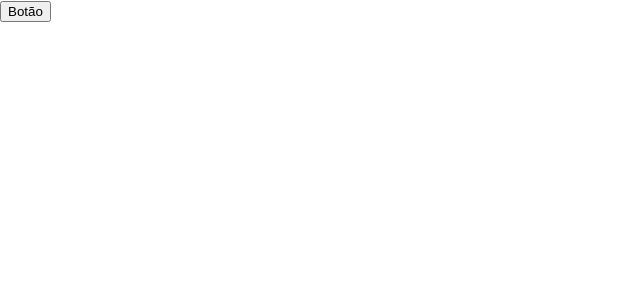
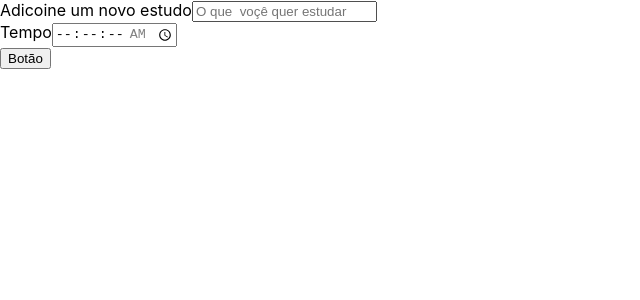
Before and after one commit to RomeuPassadoreNeto23/alura-studies, a React (Create React App) app: page / in a window 1280 px wide. Shown: the top 300 px of the page, without its empty margins (0-640 px from the left). Built offline with nearby package versions, Linux system fonts and the light colour scheme.

Commit message:
Criando o formulário

```diff
--- a/src/App.tsx
+++ b/src/App.tsx
@@ -1,11 +1,11 @@
 import React from 'react';
-import Botao from './components/Botao';
+import Formulario from './components/Formulario';
 
 
 function App() {
   return (
     <div className="App">
-      <Botao />
+      <Formulario />
 
     </div>
   );
--- /dev/null
+++ b/src/components/Formulario/index.tsx
@@ -0,0 +1,36 @@
+import React from "react";
+import Botao from "../Botao";
+class Formulario extends React.Component {
+    render() {
+        return (
+            <form>
+                <div>
+                    <label htmlFor="tarefa">
+                        Adicoine um novo estudo
+                    </label>
+                    <input type="text"
+                           id="tarefa"
+                        name="tarefa"
+                        placeholder="O que  voçê quer estudar"
+                        required
+                    />
+                </div>
+                <div>
+                    <label htmlFor="tempo">
+                        Tempo
+                    </label>
+                    <input type="time"
+                        step="1"
+                        name="tempo"
+                        id="tempo"
+                        min="00:00:00"
+                        max="01:30:00"
+                        required />
+                </div>
+                <Botao />
+            </form>
+        )
+
+    }
+}
+export default Formulario;
```
